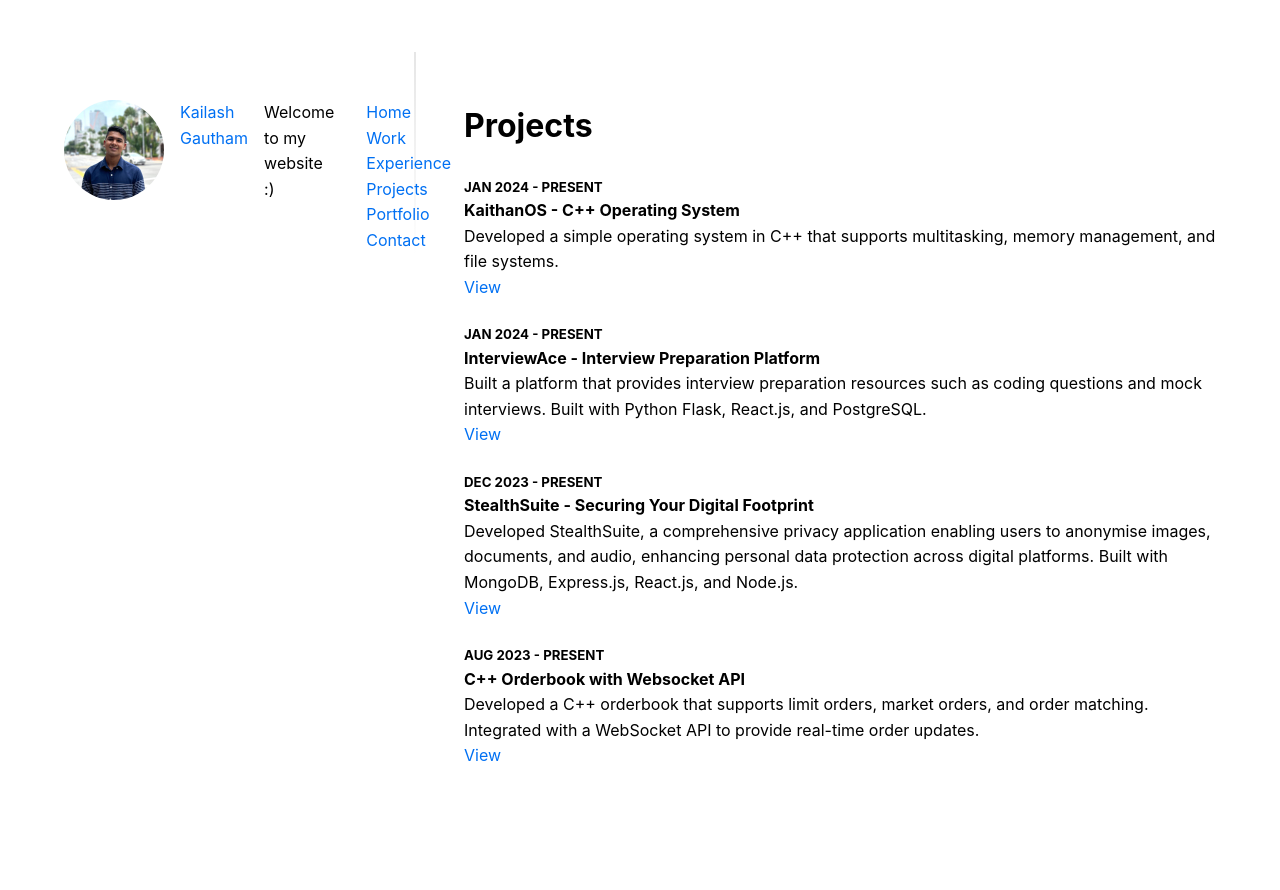
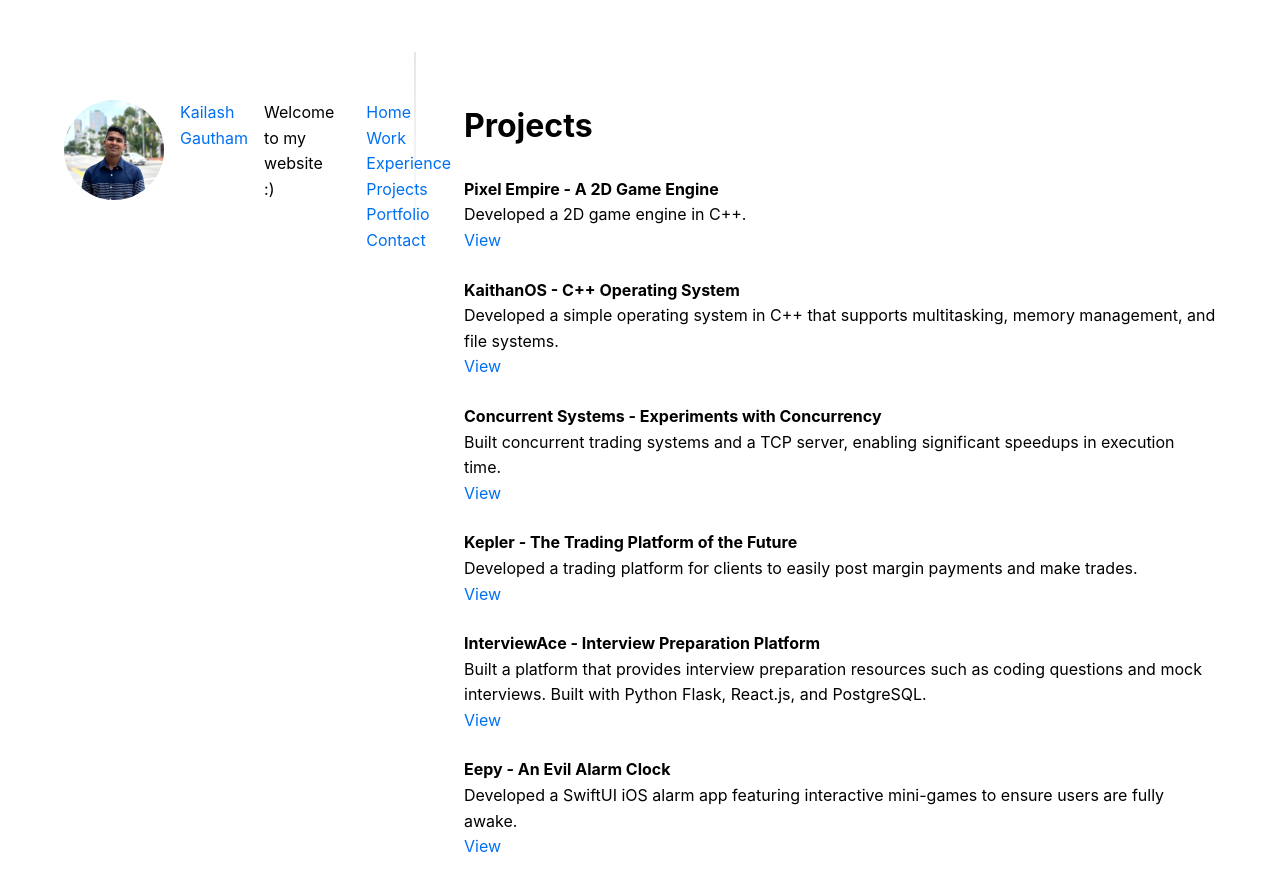
Before and after one commit to kailashgautham/kailashgautham.com, a Next.js app: page / in a window 1280 px wide. Both pictures are taken after a click on the link "Projects". Shown: the top 890 px of the page. Built offline with nearby package versions, Linux system fonts and the light colour scheme.

Commit message:
Update work experience and projects

```diff
--- a/components/experienceparent.js
+++ b/components/experienceparent.js
@@ -3,14 +3,21 @@ import Experience from './experience';
 
 const EXPERIENCE_ITEMS = [
   {
+    companyName: "Goldman Sachs",
+    role: "Software Engineer Intern",
+    duration: "May 2025 - August 2025",
+    description: "Working under the Margin Technology team (Post-Trade Transactions).",
+    technologies: "Java, Spring, PostgreSQL, Apache Flink"
+  },
+  {
     companyName: "AI Singapore",
     role: "Software Engineer Intern",
     duration: "May 2024 - August 2024",
-      description: "Worked on AI Singapore's Codaveri project, an automated programming coach that provides real-time personalised guidance and feedback to developers.",
-      technologies: "MongoDB, Express.js, React.js, Node.js"
+    description: "Worked on AI Singapore's Koditsu project, a high-performance code assessment platform that can support over 800 concurrent users.",
+    technologies: "MongoDB, React.js, Nest.js"
   },
   {
-      companyName: "Monster Group",
+    companyName: "Triple One Global",
     role: "Software Engineer Intern",
     duration: "May 2023 - August 2023",
     description: "Engineered Monster Group's new website, a platform that connects job seekers with employers. Also developed a content management system for non-technical users to manage the website's content.",
@@ -44,7 +51,7 @@ const ExperienceParent = () => {
     <div>
       <h1>Work Experience</h1><br></br>
       {EXPERIENCE_ITEMS.map((experience) => (
-                <div style={{paddingBottom: "1.5rem"}}>
+        <div style={{ paddingBottom: "1.5rem" }}>
           <Experience
             experience={experience}
           />
--- a/components/projectparent.js
+++ b/components/projectparent.js
@@ -3,28 +3,34 @@ import Project from './project';
 
 const PROJECT_ITEMS = [
   {
-      duration: "JAN 2024 - PRESENT",
+    title: "Pixel Empire - A 2D Game Engine",
+    description: "Developed a 2D game engine in C++.",
+    link: "https://github.com/kailashgautham/pixel-empire"
+  },
+  {
     title: "KaithanOS - C++ Operating System",
     description: "Developed a simple operating system in C++ that supports multitasking, memory management, and file systems.",
     link: "https://github.com/kaithanos/kaithanos"
   },
   {
-      duration: "JAN 2024 - PRESENT",
+    title: "Concurrent Systems - Experiments with Concurrency",
+    description: "Built concurrent trading systems and a TCP server, enabling significant speedups in execution time.",
+    link: "https://github.com/kailashgautham/concurrent-systems"
+  },
+  {
+    title: "Kepler - The Trading Platform of the Future",
+    description: "Developed a trading platform for clients to easily post margin payments and make trades.",
+    link: "https://github.com/kailashgautham/kepler"
+  },
+  {
     title: "InterviewAce - Interview Preparation Platform",
     description: "Built a platform that provides interview preparation resources such as coding questions and mock interviews. Built with Python Flask, React.js, and PostgreSQL.",
     link: "https://github.com/janniver/interviewace"
   },
   {
-      duration: "DEC 2023 - PRESENT",
-      title: "StealthSuite - Securing Your Digital Footprint",
-      description: "Developed StealthSuite, a comprehensive privacy application enabling users to anonymise images, documents, and audio, enhancing personal data protection across digital platforms. Built with MongoDB, Express.js, React.js, and Node.js.",
-      link: "https://github.com/kailashgautham/stealthsuite"
-    },
-    {
-      duration: "AUG 2023 - PRESENT",
-      title: "C++ Orderbook with Websocket API",
-      description: "Developed a C++ orderbook that supports limit orders, market orders, and order matching. Integrated with a WebSocket API to provide real-time order updates.",
-      link: "https://github.com/kailashgautham/orderbook"
+    title: "Eepy - An Evil Alarm Clock",
+    description: "Developed a SwiftUI iOS alarm app featuring interactive mini-games to ensure users are fully awake.",
+    link: "https://github.com/janniver/eepy"
   },
 ]
 
@@ -33,7 +39,7 @@ const ProjectParent = () => {
     <div>
       <h1>Projects</h1><br></br>
       {PROJECT_ITEMS.map((project) => (
-                <div style={{paddingBottom: "1.5rem"}}>
+        <div style={{ paddingBottom: "1.5rem" }}>
           <Project
             project={project}
           />
--- a/package.json
+++ b/package.json
@@ -12,7 +12,7 @@
     "date-fns": "^2.30.0",
     "gray-matter": "^4.0.3",
     "mui": "^0.0.1",
-    "next": "latest",
+    "next": "15.1.6",
     "react": "18.2.0",
     "react-dom": "18.2.0",
     "remark": "^14.0.3",
```
Also changed, not shown: 1 other file (tests, documents, lock files or other folders). Lines whose indentation alone changed are shown as unchanged.
